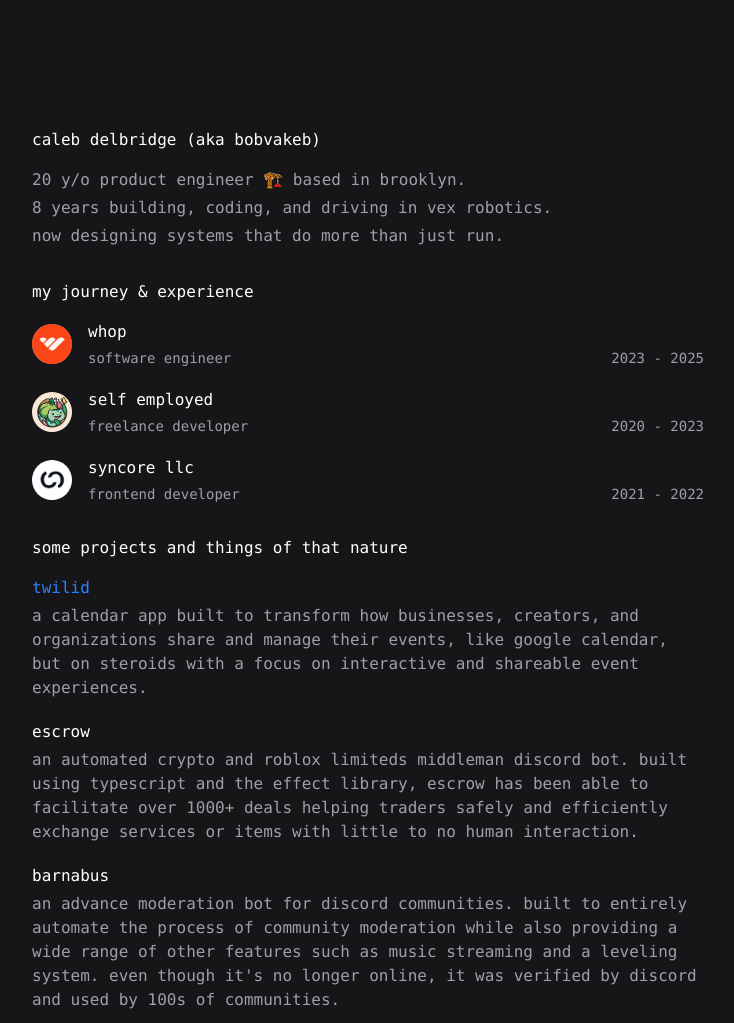
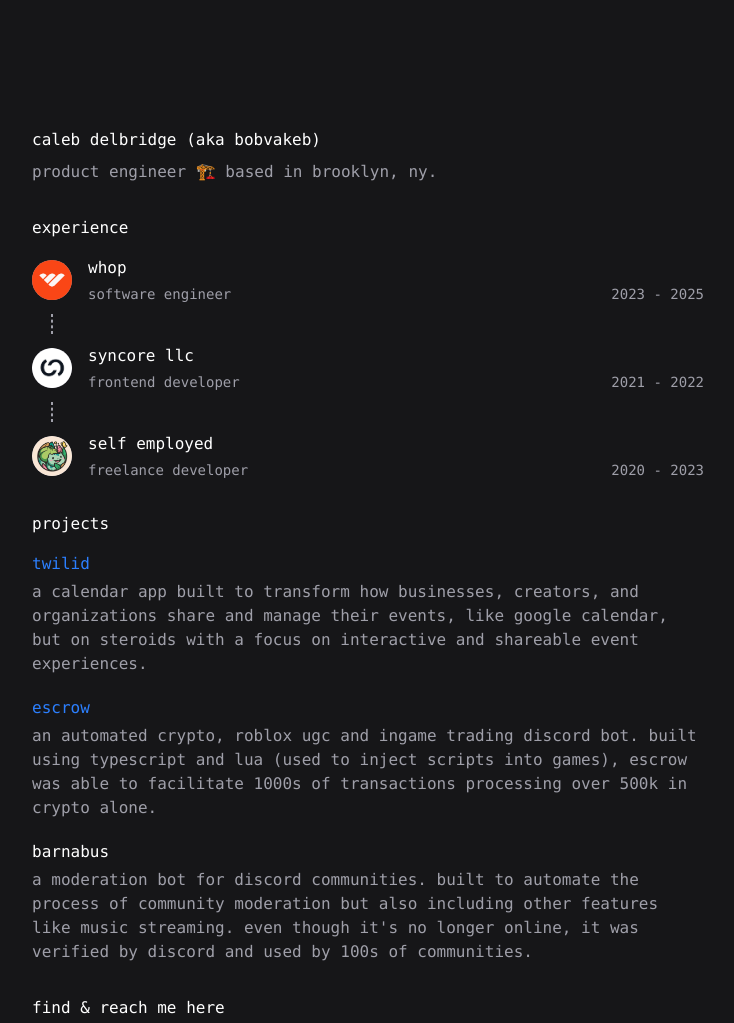
Before and after one commit to Jaxenormus/my-website, an Astro site: page / in a window 1280 px wide. Shown: the top 1023 px of the page, without its empty margins (272-1006 px from the left). Built offline with nearby package versions, Linux system fonts and the light colour scheme; Astro itself is replaced by a stand-in of ours.

Commit message:
e09ffdf41f45

```diff
--- a/package.json
+++ b/package.json
@@ -11,11 +11,11 @@
 	},
 	"dependencies": {
 		"@astrojs/check": "0.9.4",
-		"@astrojs/sitemap": "3.4.0",
-		"@astrojs/vercel": "8.1.4",
+		"@astrojs/sitemap": "3.4.2",
+		"@astrojs/vercel": "8.2.5",
 		"@tailwindcss/postcss": "^4.1.8",
 		"@tailwindcss/vite": "^4.1.8",
-		"astro": "5.8.1",
+		"astro": "5.12.8",
 		"astro-seo": "0.8.4",
 		"react": "19.1.0",
 		"react-dom": "19.1.0",
--- a/src/components/Experience.astro
+++ b/src/components/Experience.astro
@@ -3,11 +3,11 @@
 import type { ImageMetadata } from "astro";
 
 interface Props {
-	image: ImageMetadata;
-	company: string;
-	position: string;
-	start: string;
-	end: string;
+  image: ImageMetadata;
+  company: string;
+  position: string;
+  start: string;
+  end: string;
 }
 
 const { company, position, start, end, image } = Astro.props;
@@ -21,7 +21,7 @@
     loading="eager"
   />
   <div class="space-y-1 w-full">
-    <h3 class="text-sm lg:text-base">{company}</h3>
+    <h3>{company}</h3>
     <p class="flex flex-row justify-between items-start text-sm text-zinc-400">
       <span>{position}</span>
       <span>{start} - {end}</span>
--- a/src/components/Project.astro
+++ b/src/components/Project.astro
@@ -1,13 +1,13 @@
 ---
 interface Props {
-	title: string;
-	description: string;
+  title: string;
+  description: string;
 }
 
 const { title, description } = Astro.props;
 ---
 
 <article class="space-y-1">
-  <h3 class="text-sm lg:text-base">{title}</h3>
-  <p class="text-zinc-400 text-sm lg:text-base">{description}</p>
+  <h3>{title}</h3>
+  <p class="text-zinc-400">{description}</p>
 </article>
--- a/src/components/Section.astro
+++ b/src/components/Section.astro
@@ -9,6 +9,6 @@
 ---
 
 <div id={id} class={`space-y-4 ${className}`}>
-  <h2 class="text-sm lg:text-base">{title}</h2>
-  <slot />
+	<h2>{title}</h2>
+	<slot />
 </div>
--- a/src/pages/index.astro
+++ b/src/pages/index.astro
@@ -13,14 +13,9 @@
 import whopImage from "@/assets/images/whop.png";
 import selfEmployedImage from "@/assets/images/self-employed.png";
 
-const age = Math.floor(
-	(Date.now() - new Date(2005, 6, 16).getTime()) /
-		(1000 * 60 * 60 * 24 * 365.25),
-);
-
 const meta = {
   title: "caleb delbridge",
-	description: "brooklyn based product engineer",
+  description: "product engineer based in brooklyn, ny",
   url: "https://calebdelbridge.com",
   image: "/og.png",
 };
@@ -59,13 +54,11 @@
   <body>
     <main class="max-w-2xl mx-5 md:mx-auto my-8 md:my-32 space-y-8">
       <Section id="hero" title="caleb delbridge (aka bobvakeb)">
-        <p class="text-zinc-400 text-sm lg:text-base space-y-1 flex flex-col">
-          <span>{age} y/o product engineer 🏗️ based in brooklyn.</span>
-          <span>8 years building, coding, and driving in vex robotics.</span>
-          <span>now designing systems that do more than just run.</span>
+        <p class="text-zinc-400 -mt-2">
+          product engineer 🏗️ based in brooklyn, ny.
         </p>
       </Section>
-      <Section id="experience" title="my journey & experience">
+      <Section id="experience" title="experience">
         <div class="flex flex-col gap-5">
           <Experience
             company="whop"
@@ -74,6 +67,19 @@
             start="2023"
             end="2025"
           />
+          <span
+            class="w-px h-5 ml-[19px] border border-dashed border-zinc-400 -my-2.5 hidden min-[400px]:block"
+          ></span>
+          <Experience
+            company="syncore llc"
+            image={syncoreImage}
+            position="frontend developer"
+            start="2021"
+            end="2022"
+          />
+          <span
+            class="w-px h-5 ml-[19px] border border-dashed border-zinc-400 -my-2.5 hidden min-[400px]:block"
+          ></span>
           <Experience
             company="self employed"
             image={selfEmployedImage}
@@ -81,16 +87,9 @@
             start="2020"
             end="2023"
           />
-          <Experience
-            company="syncore llc"
-            image={syncoreImage}
-            position="frontend developer"
-            start="2021"
-            end="2022"
-          />
         </div>
       </Section>
-      <Section id="projects" title="some projects and things of that nature">
+      <Section id="projects" title="projects">
         <div class="flex flex-col gap-5">
           <Link href="https://new.twilid.com">
             <Project
@@ -98,13 +97,15 @@
               description="a calendar app built to transform how businesses, creators, and organizations share and manage their events, like google calendar, but on steroids with a focus on interactive and shareable event experiences."
             />
           </Link>
+          <Link href="https://github.com/Jaxenormus/escrow/">
             <Project
               title="escrow"
-            description="an automated crypto and roblox limiteds middleman discord bot. built using typescript and the effect library, escrow has been able to facilitate over 1000+ deals helping traders safely and efficiently exchange services or items with little to no human interaction."
+              description="an automated crypto, roblox ugc and ingame trading discord bot. built using typescript and lua (used to inject scripts into games), escrow was able to facilitate 1000s of transactions processing over 500k in crypto alone."
             />
+          </Link>
           <Project
             title="barnabus"
-            description="an advance moderation bot for discord communities. built to entirely automate the process of community moderation while also providing a wide range of other features such as music streaming and a leveling system. even though it's no longer online, it was verified by discord and used by 100s of communities."
+            description="a moderation bot for discord communities. built to automate the process of community moderation but also including other features like music streaming. even though it's no longer online, it was verified by discord and used by 100s of communities."
           />
         </div>
       </Section>
```
Also changed, not shown: pnpm-lock.yaml. Lines whose indentation alone changed are shown as unchanged.
